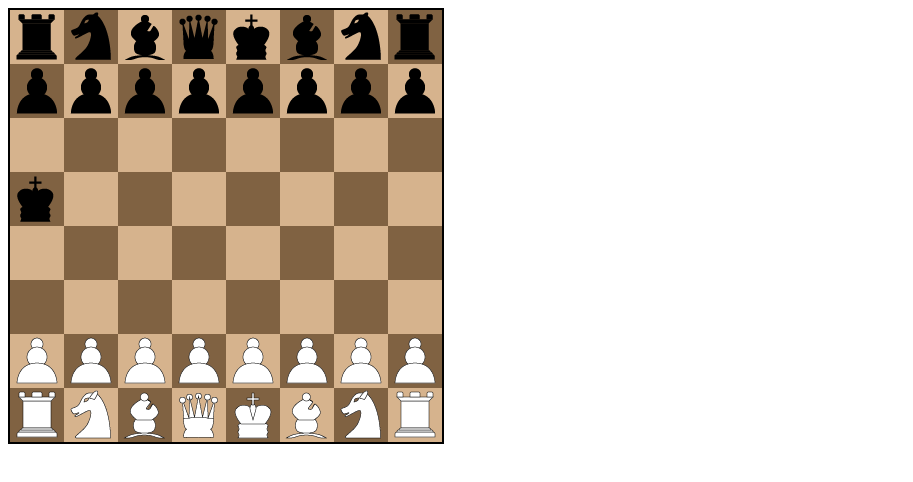
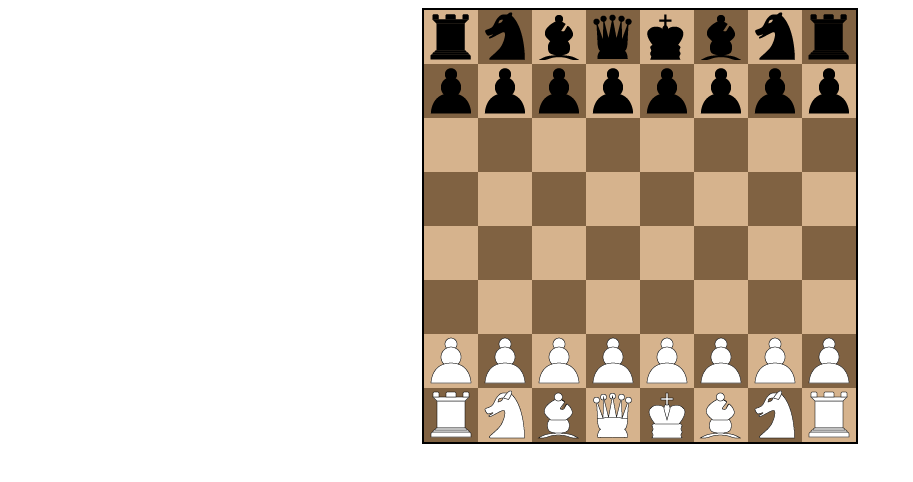
Before and after one commit to Pierre-gaillard-dev/chess, a plain HTML site: page index.html in a window 1280 px wide. Shown: the whole page, without its empty margins (0-913 px from the left). Drawn offline with Linux system fonts and the light colour scheme.

Commit message:
removed black king at the middle centered chess board

```diff
--- a/main.css
+++ b/main.css
@@ -1,3 +1,9 @@
+body {
+    display: flex;
+    justify-content: center;
+    align-items: center;
+}
+
 #chess-table {
     border-spacing: 0px;
     border: 2px solid black;
--- a/main.js
+++ b/main.js
@@ -25,7 +25,7 @@ var grid = {
     },
     3 : {1 : {}, 2 : {}, 3 : {}, 4 : {},5 : {}, 6 : {}, 7 : {}, 8 : {}},
     4 : {1 : {}, 2 : {}, 3 : {}, 4 : {},5 : {}, 6 : {}, 7 : {}, 8 : {}},
-    5 : {1 : {"type" : "king", "color" : "black"}, 2 : {}, 3 : {}, 4 : {},5 : {}, 6 : {}, 7 : {}, 8 : {}},
+    5 : {1 : {}, 2 : {}, 3 : {}, 4 : {},5 : {}, 6 : {}, 7 : {}, 8 : {}},
     6 : {1 : {}, 2 : {}, 3 : {}, 4 : {},5 : {}, 6 : {}, 7 : {}, 8 : {}},
     7 : {
         1 : {"type" : "pawn", "color" : "black"},
```
